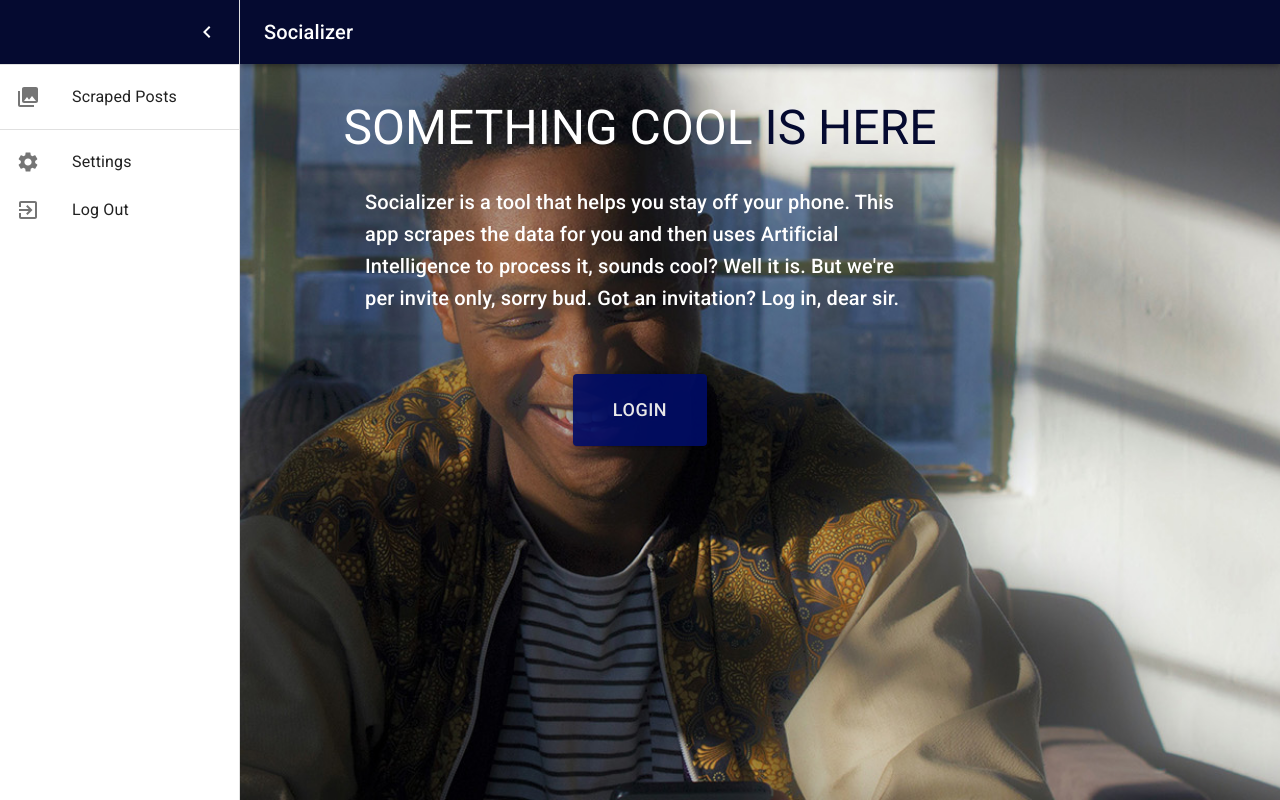
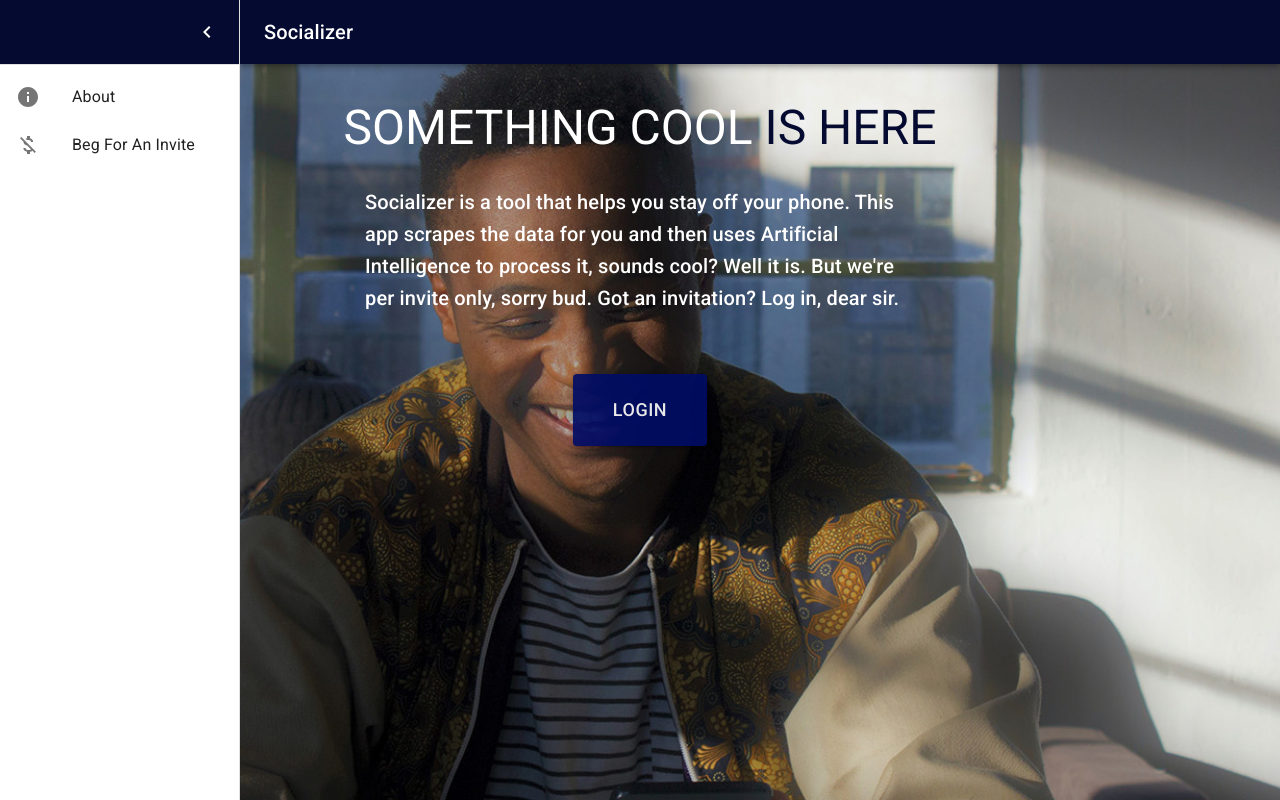
Before and after one commit to permitt/socializer-frontend, a React (Create React App) app: page / in a window 1280 px wide. Both pictures are taken after a click on the button "open drawer". Shown: the top 800 px of the page. Built offline with nearby package versions, Linux system fonts and the light colour scheme.

Commit message:
Changed sidebar to change based on context

```diff
--- a/package.json
+++ b/package.json
@@ -13,6 +13,7 @@
     "connected-react-router": "^6.8.0",
     "formik": "^2.1.5",
     "history": "^4.10.1",
+    "jwt-decode": "^2.2.0",
     "prop-types": "^15.7.2",
     "react": "^16.13.1",
     "react-dom": "^16.13.1",
--- a/src/components/NavBar.js
+++ b/src/components/NavBar.js
@@ -10,17 +10,19 @@ import Typography from '@material-ui/core/Typography';
 import Divider from '@material-ui/core/Divider';
 import IconButton from '@material-ui/core/IconButton';
 import MenuIcon from '@material-ui/icons/Menu';
+import MoneyOff from '@material-ui/icons/MoneyOff';
 import ChevronLeftIcon from '@material-ui/icons/ChevronLeft';
 import ChevronRightIcon from '@material-ui/icons/ChevronRight';
 import ListItem from '@material-ui/core/ListItem';
 import ListItemIcon from '@material-ui/core/ListItemIcon';
 import ListItemText from '@material-ui/core/ListItemText';
 import PhotoLibrary from '@material-ui/icons/PhotoLibrary';
+import Info from '@material-ui/icons/Info';
 import ExitToApp from '@material-ui/icons/ExitToApp';
 import Settings from '@material-ui/icons/Settings';
 import { withRouter } from 'react-router-dom';
 import { PRIMARY_COLOR, SECONDARY_COLOR } from '../assets/constants';
-
+import { connect } from 'react-redux';
 
 const drawerWidth = 240;
 
@@ -138,13 +140,16 @@ function NavBar(props) {
                     </IconButton>
                 </div>
                 <Divider />
+
+
+                {props.isAuthenticated ? <>
                     <List>
-                    {['Scraped Posts'].map((text, index) => (
-                        <ListItem button key={text}>
-                            <ListItemIcon>{index % 2 === 0 ? <PhotoLibrary /> : <ExitToApp />}</ListItemIcon>
-                            <ListItemText primary={text} />
+
+                        <ListItem button key={'Scraped Posts'}>
+                            <ListItemIcon><PhotoLibrary /></ListItemIcon>
+                            <ListItemText primary={'Scraped Posts'} />
                         </ListItem>
-                    ))}
+
                     </List>
                     <Divider />
                     <List>
@@ -159,11 +164,30 @@ function NavBar(props) {
                             <ListItemIcon><ExitToApp /></ListItemIcon>
                             <ListItemText primary={'Log Out'} />
                         </ListItem>
-                </List>
+                    </List></> :
+
+
+                    <List>
+
+
+                        <ListItem button key={'About'}>
+                            <ListItemIcon><Info /></ListItemIcon>
+                            <ListItemText primary={'About'} />
+                        </ListItem>
+
+                        <ListItem button key={'Beg for an invite'}>
+                            <ListItemIcon><MoneyOff /></ListItemIcon>
+                            <ListItemText primary={'Beg For An Invite'} />
+                        </ListItem>
+                    </List>}
             </Drawer>
 
-        </div>
+        </div >
     );
 }
 
-export default withRouter(NavBar);
+const mapStateToProps = state => ({
+    isAuthenticated: state.auth.isAuthenticated
+});
+
+export default withRouter(connect(mapStateToProps)(NavBar));
--- a/src/containers/NotificationDisplay.js
+++ b/src/containers/NotificationDisplay.js
@@ -2,6 +2,7 @@ import React, { useState, useEffect } from 'react'
 import Snackbar from '@material-ui/core/Snackbar';
 import Alert from '@material-ui/lab/Alert';
 import { connect } from 'react-redux';
+import { resetMessage } from '../store/actions/notificationActions';
 
 function NotificationDisplay(props) {
     const [open, setOpen] = useState(false);
@@ -14,7 +15,7 @@ function NotificationDisplay(props) {
     return (
         <div>
             {props.message === null ? '' :
-                <Snackbar open={open} autoHideDuration={3000} onClose={() => setOpen(false)}>
+                <Snackbar open={open} autoHideDuration={3000} onClose={() => { setOpen(false); props.reset() }}>
                     <Alert onClose={() => { setOpen(false); }} severity={(props.type).toLowerCase()}>
                         {props.message}
                     </Alert>
@@ -30,4 +31,8 @@ const mapStateToProps = state => {
     }
 };
 
-export default connect(mapStateToProps)(NotificationDisplay)
+const mapDispatchToProps = {
+    reset: resetMessage
+}
+
+export default connect(mapStateToProps, mapDispatchToProps)(NotificationDisplay)
--- a/src/services/AuthService.js
+++ b/src/services/AuthService.js
@@ -1,5 +1,5 @@
 import ApiService from './ApiService';
-
+import jwt_decode from 'jwt-decode';
 const ENDPOINTS = {
     LOGIN: 'token/obtain/',
     LOGOUT: '',
@@ -23,6 +23,16 @@ class AuthService extends ApiService {
 
         const jwt = JSON.parse(localStorage.getItem('user'));
         return jwt && jwt.access ? !this.isExpired(jwt) : false
+
+    }
+
+    getInstagramUser = () => {
+
+    }
+
+    getInstagramPassword = () => {
+        const jwt = JSON.parse(localStorage.getItem('user'));
+
 
     }
 
--- a/src/store/actions/actionTypes.js
+++ b/src/store/actions/actionTypes.js
@@ -7,3 +7,4 @@ export const DELETE_POST = 'DELETE_POST';
 
 export const ERROR = 'ERROR';
 export const SUCCESS = 'SUCCESS';
+export const RESET_MESSAGE = 'RESET_MESSAGE';
--- a/src/store/actions/notificationActions.js
+++ b/src/store/actions/notificationActions.js
@@ -1,5 +1,5 @@
 import React from 'react';
-import { ERROR, SUCCESS } from "./actionTypes"
+import { ERROR, SUCCESS, RESET_MESSAGE } from "./actionTypes"
 
 export const newError = payload => {
     return {
@@ -11,3 +11,7 @@ export const newSuccess = payload => ({
     type: SUCCESS,
     payload
 })
+
+export const resetMessage = () => ({
+    type: RESET_MESSAGE
+})
--- a/src/store/reducers/AuthReducer.js
+++ b/src/store/reducers/AuthReducer.js
@@ -3,6 +3,9 @@ import authService from "../../services/AuthService"
 
 const initialState = {
     isAuthenticated: authService.isAuthenticated(),
+    instagramUser: null,
+    instagramPassword: null,
+
 }
 
 export default (state = initialState, action) => {
--- a/src/store/reducers/NotificationReducer.js
+++ b/src/store/reducers/NotificationReducer.js
@@ -1,5 +1,5 @@
 import React from 'react';
-import { ERROR, SUCCESS } from '../actions/actionTypes';
+import { ERROR, SUCCESS, RESET_MESSAGE } from '../actions/actionTypes';
 
 
 const initialState = {
@@ -13,6 +13,8 @@ export default function NotificationReducer(state = initialState, action) {
             return { message: action.payload, type: ERROR }
         case SUCCESS:
             return { message: action.payload, type: SUCCESS }
+        case RESET_MESSAGE:
+            return { message: null, type: null }
         default:
             return state;
     }
```
Also changed, not shown: src/containers/Dashboard/index.js (added, +13 -0 lines), 1 other file (tests, documents, lock files or other folders). Lines whose indentation alone changed are shown as unchanged.
